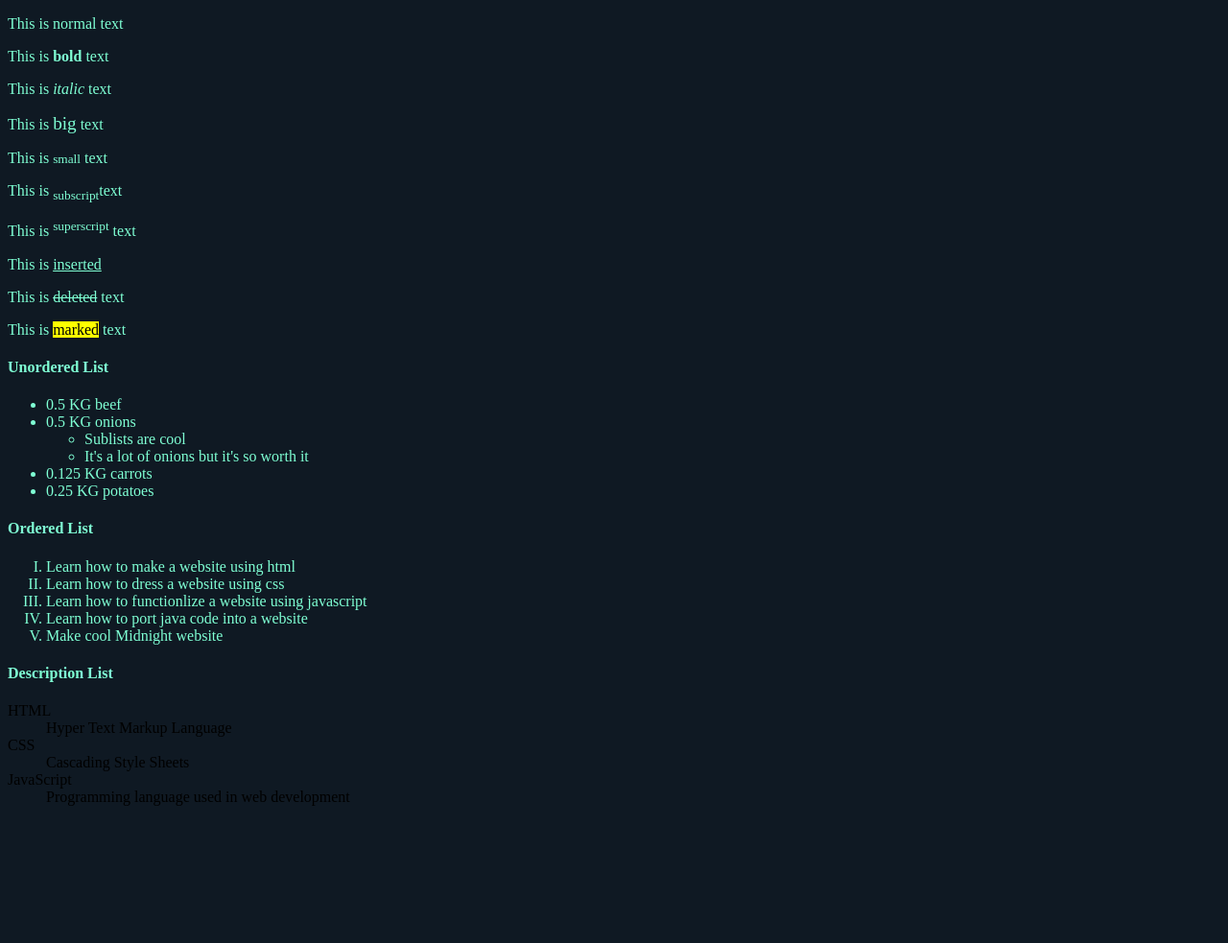
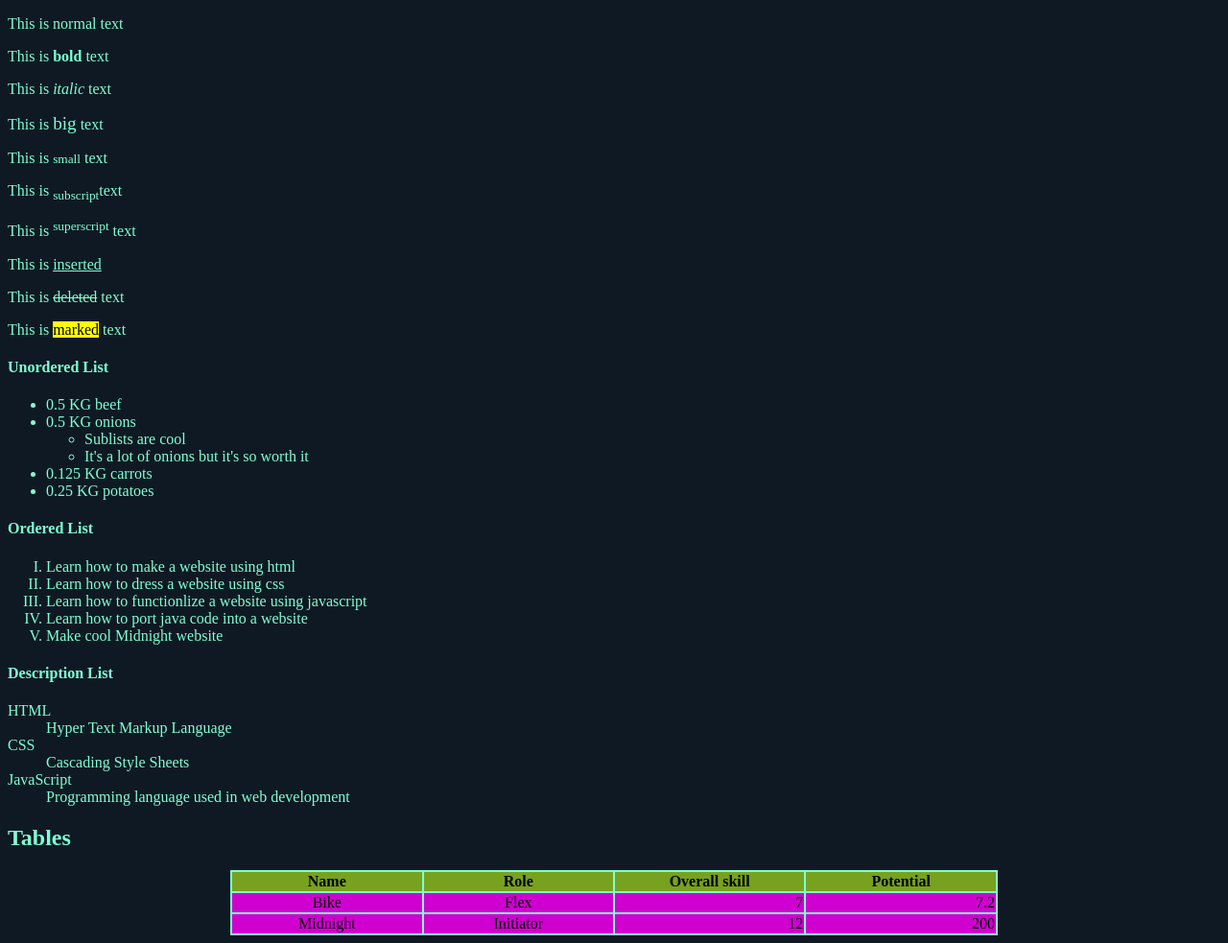
Before and after one commit to aBeautifulBicycle/aBeautifulBicycle.github.io, a plain HTML site: page page2/index.html in a window 1280 px wide. Shown: the whole page at 96% size. Before the commit the page ends 856 px from the top, so only its background shows below. Drawn offline with Linux system fonts and the light colour scheme.

Commit message:
tables 0.0 also page2 link fix

```diff
--- a/app.css
+++ b/app.css
@@ -1,5 +1,9 @@
 h1 {
     color:crimson;
+}
+
+h2 {
+    color:#7fffd4;
 }
 h4 {
     color:#7fffd4;
@@ -11,17 +15,29 @@ p {
 li {
     color:#7fffd4;
 }
+
+dt {
+    color:#7fffd4;
+}
+
+dd {
+    color:#7fffd4;
+}
+
+tr {
+    color:#000000;
+}
 body {/* Change the color of all links */
 a {
-    color: #ff4655; /* Valorant's red color */
-    text-decoration: none; /* Remove underline */
+    color: #ff4655;
+    text-decoration: none;
 }
 
 a:visited {
-    color: #bd3944; /* A darker shade of Valorant's red */
+    color: #bd3944;
 }
 a:hover {
-    color: midnightblue;/* Valorant's dark blue color */
+    color: midnightblue;
 }
     background-color:#0f1923;
 }
--- a/page2.html
+++ b/page2/index.html
@@ -6,7 +6,7 @@
         <title>Second page of website 0.0</title>
         <meta name="description" content="">
         <meta name="viewport" content="width=device-width, initial-scale=1">
-        <link rel="stylesheet" href="app.css">
+        <link rel="stylesheet" href="/app.css">
     </head>
     <body>
         <p>This is normal text</p>
@@ -49,5 +49,29 @@
             <dd>Programming language used in web development</dd>
         </dl>
 
+        <h2>Tables</h2>
+
+        <table bgcolor=#7fffd4 align="center" width="800">
+
+            <tr bgcolor=#77a21f align="center">
+                <th width="200">Name</th>
+                <th width="200">Role</th>
+                <th width="200">Overall skill</th>
+                <th width="200">Potential</th>
+            </tr>
+            <tr bgcolor=#cf00cf align="center">
+                <td>Bike</td>
+                <td>Flex</td>
+                <td align="right">7</td>
+                <td align="right">7.2</td>
+            </tr>
+            <tr bgcolor=#cf00cf align="center">
+                <td>Midnight</td>
+                <td>Initiator</td>
+                <td align="right">12</td>
+                <td align="right">200</td>
+            </tr>
+        </table>
+
     </body>
 </html>
```
Also changed, not shown: index.html (+1 -1 lines).
